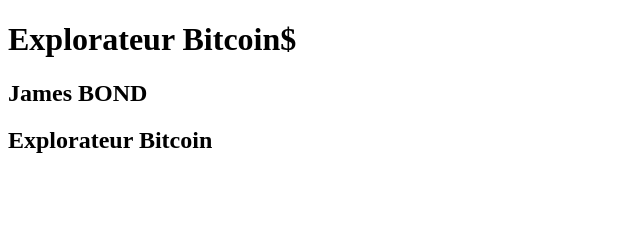
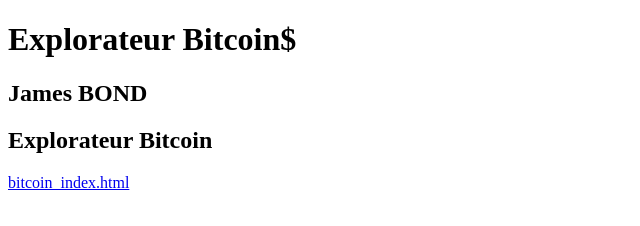
Before and after one commit to clement2410/clement2410.github.io, a plain HTML site: page index.html in a window 1280 px wide. Shown: the whole page, without its empty margins (0-640 px from the left). Drawn offline with Linux system fonts and the light colour scheme.

Commit message:
affichage lien

```diff
--- a/index.html
+++ b/index.html
@@ -7,5 +7,6 @@
 		<h1>Explorateur Bitcoin$</h2>
 		<h2>James BOND</h2>
 		<h2>Explorateur Bitcoin</h2>
+		<a href="bitcoin_index.html">bitcoin_index.html</a>
 	</body>
 </html>
```
